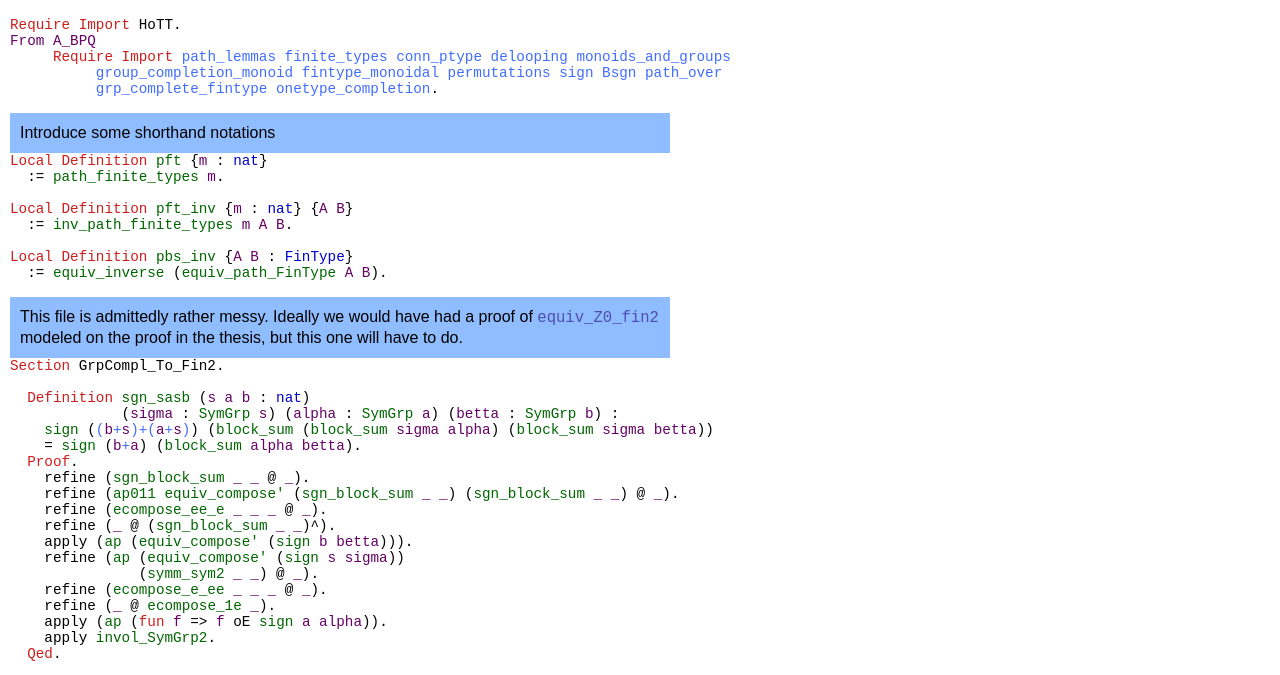
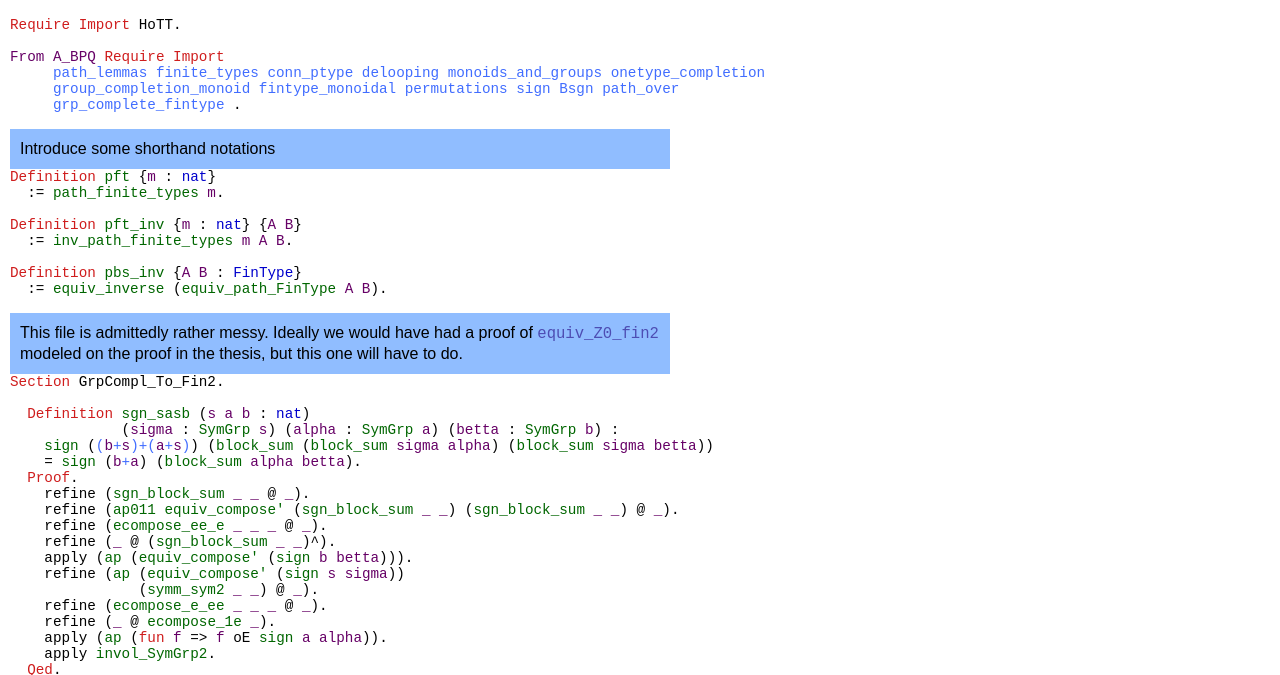
Before and after one commit to kalfsvag/group_completions, a plain HTML site: page docs/A_BPQ.finite.fundamental_group_grpcompl.html in a window 1280 px wide. Shown: the part 67-742 px from the top of the page. Drawn offline with Linux system fonts and the light colour scheme.

Commit message:
update doc

```diff
--- a/docs/A_BPQ.finite.fundamental_group_grpcompl.html
+++ b/docs/A_BPQ.finite.fundamental_group_grpcompl.html
@@ -20,10 +20,12 @@
 
 <div class="code">
 <span class="id" type="keyword">Require</span> <span class="id" type="keyword">Import</span> <span class="id" type="library">HoTT</span>.<br/>
-<span class="id" type="var">From</span> <span class="id" type="var">A_BPQ</span><br/>
-&nbsp;&nbsp;&nbsp;&nbsp;&nbsp;<span class="id" type="keyword">Require</span> <span class="id" type="keyword">Import</span> <a class="idref" href="A_BPQ.path_lemmas.html#"><span class="id" type="library">path_lemmas</span></a> <a class="idref" href="A_BPQ.finite.finite_types.html#"><span class="id" type="library">finite_types</span></a> <a class="idref" href="A_BPQ.conn_ptype.html#"><span class="id" type="library">conn_ptype</span></a> <a class="idref" href="A_BPQ.background.delooping.html#"><span class="id" type="library">delooping</span></a> <a class="idref" href="A_BPQ.background.monoids_and_groups.html#"><span class="id" type="library">monoids_and_groups</span></a><br/>
-&nbsp;&nbsp;&nbsp;&nbsp;&nbsp;&nbsp;&nbsp;&nbsp;&nbsp;&nbsp;<a class="idref" href="A_BPQ.group_completion.group_completion_monoid.html#"><span class="id" type="library">group_completion_monoid</span></a> <a class="idref" href="A_BPQ.finite.fintype_monoidal.html#"><span class="id" type="library">fintype_monoidal</span></a> <a class="idref" href="A_BPQ.finite.permutations.html#"><span class="id" type="library">permutations</span></a> <a class="idref" href="A_BPQ.finite.sign.html#"><span class="id" type="library">sign</span></a> <a class="idref" href="A_BPQ.finite.Bsgn.html#"><span class="id" type="library">Bsgn</span></a> <a class="idref" href="A_BPQ.cquot.basics.path_over.html#"><span class="id" type="library">path_over</span></a><br/>
-&nbsp;&nbsp;&nbsp;&nbsp;&nbsp;&nbsp;&nbsp;&nbsp;&nbsp;&nbsp;<a class="idref" href="A_BPQ.finite.grp_complete_fintype.html#"><span class="id" type="library">grp_complete_fintype</span></a> <a class="idref" href="A_BPQ.background.onetype_completion.html#"><span class="id" type="library">onetype_completion</span></a>.<br/>
+
+<br/>
+<span class="id" type="var">From</span> <span class="id" type="var">A_BPQ</span>  <span class="id" type="keyword">Require</span> <span class="id" type="keyword">Import</span><br/>
+&nbsp;&nbsp;&nbsp;&nbsp;&nbsp;<a class="idref" href="A_BPQ.path_lemmas.html#"><span class="id" type="library">path_lemmas</span></a> <a class="idref" href="A_BPQ.finite.finite_types.html#"><span class="id" type="library">finite_types</span></a> <a class="idref" href="A_BPQ.conn_ptype.html#"><span class="id" type="library">conn_ptype</span></a> <a class="idref" href="A_BPQ.background.delooping.html#"><span class="id" type="library">delooping</span></a> <a class="idref" href="A_BPQ.background.monoids_and_groups.html#"><span class="id" type="library">monoids_and_groups</span></a> <a class="idref" href="A_BPQ.background.onetype_completion.html#"><span class="id" type="library">onetype_completion</span></a><br/>
+&nbsp;&nbsp;&nbsp;&nbsp;&nbsp;<a class="idref" href="A_BPQ.group_completion.group_completion_monoid.html#"><span class="id" type="library">group_completion_monoid</span></a> <a class="idref" href="A_BPQ.finite.fintype_monoidal.html#"><span class="id" type="library">fintype_monoidal</span></a> <a class="idref" href="A_BPQ.finite.permutations.html#"><span class="id" type="library">permutations</span></a> <a class="idref" href="A_BPQ.finite.sign.html#"><span class="id" type="library">sign</span></a> <a class="idref" href="A_BPQ.finite.Bsgn.html#"><span class="id" type="library">Bsgn</span></a> <a class="idref" href="A_BPQ.cquot.basics.path_over.html#"><span class="id" type="library">path_over</span></a><br/>
+&nbsp;&nbsp;&nbsp;&nbsp;&nbsp;<a class="idref" href="A_BPQ.finite.grp_complete_fintype.html#"><span class="id" type="library">grp_complete_fintype</span></a> .<br/>
 
 <br/>
 </div>
@@ -32,15 +34,15 @@
 Introduce some shorthand notations
 </div>
 <div class="code">
-<span class="id" type="keyword">Local</span>&nbsp;<span class="id" type="keyword">Definition</span> <a name="pft"><span class="id" type="definition">pft</span></a> {<span class="id" type="var">m</span> : <a class="idref" href="http://coq.inria.fr/distrib/8.4pl4/stdlib/Coq.Init.Datatypes.html#nat"><span class="id" type="inductive">nat</span></a>}<br/>
+<span class="id" type="keyword">Definition</span> <a name="pft"><span class="id" type="definition">pft</span></a> {<span class="id" type="var">m</span> : <a class="idref" href="http://coq.inria.fr/distrib/8.4pl4/stdlib/Coq.Init.Datatypes.html#nat"><span class="id" type="inductive">nat</span></a>}<br/>
 &nbsp;&nbsp;:= <a class="idref" href="A_BPQ.finite.finite_types.html#path_finite_types"><span class="id" type="definition">path_finite_types</span></a> <a class="idref" href="A_BPQ.finite.fundamental_group_grpcompl.html#m"><span class="id" type="variable">m</span></a>.<br/>
 
 <br/>
-<span class="id" type="keyword">Local</span>&nbsp;<span class="id" type="keyword">Definition</span> <a name="pft_inv"><span class="id" type="definition">pft_inv</span></a> {<span class="id" type="var">m</span> : <a class="idref" href="http://coq.inria.fr/distrib/8.4pl4/stdlib/Coq.Init.Datatypes.html#nat"><span class="id" type="inductive">nat</span></a>} {<span class="id" type="var">A</span> <span class="id" type="var">B</span>}<br/>
+<span class="id" type="keyword">Definition</span> <a name="pft_inv"><span class="id" type="definition">pft_inv</span></a> {<span class="id" type="var">m</span> : <a class="idref" href="http://coq.inria.fr/distrib/8.4pl4/stdlib/Coq.Init.Datatypes.html#nat"><span class="id" type="inductive">nat</span></a>} {<span class="id" type="var">A</span> <span class="id" type="var">B</span>}<br/>
 &nbsp;&nbsp;:= <a class="idref" href="A_BPQ.finite.finite_types.html#inv_path_finite_types"><span class="id" type="definition">inv_path_finite_types</span></a> <a class="idref" href="A_BPQ.finite.fundamental_group_grpcompl.html#m"><span class="id" type="variable">m</span></a> <a class="idref" href="A_BPQ.finite.fundamental_group_grpcompl.html#A"><span class="id" type="variable">A</span></a> <a class="idref" href="A_BPQ.finite.fundamental_group_grpcompl.html#B"><span class="id" type="variable">B</span></a>.<br/>
 
 <br/>
-<span class="id" type="keyword">Local</span>&nbsp;<span class="id" type="keyword">Definition</span> <a name="pbs_inv"><span class="id" type="definition">pbs_inv</span></a> {<span class="id" type="var">A</span> <span class="id" type="var">B</span> : <a class="idref" href="A_BPQ.finite.fintype_monoidal.html#FinType"><span class="id" type="record">FinType</span></a>} <br/>
+<span class="id" type="keyword">Definition</span> <a name="pbs_inv"><span class="id" type="definition">pbs_inv</span></a> {<span class="id" type="var">A</span> <span class="id" type="var">B</span> : <a class="idref" href="A_BPQ.finite.fintype_monoidal.html#FinType"><span class="id" type="record">FinType</span></a>} <br/>
 &nbsp;&nbsp;:= <span class="id" type="lemma">equiv_inverse</span> (<a class="idref" href="A_BPQ.finite.fintype_monoidal.html#equiv_path_FinType"><span class="id" type="definition">equiv_path_FinType</span></a> <a class="idref" href="A_BPQ.finite.fundamental_group_grpcompl.html#A"><span class="id" type="variable">A</span></a> <a class="idref" href="A_BPQ.finite.fundamental_group_grpcompl.html#B"><span class="id" type="variable">B</span></a>).<br/>
 
 <br/>
```
Also changed, not shown: docs/A_BPQ.background.categories.html (+0 -8 lines), docs/A_BPQ.background.quotients.html (+2 -2 lines), docs/A_BPQ.cquot.category_quotient.cquot.html (+1 -1 lines), 2 other files.
